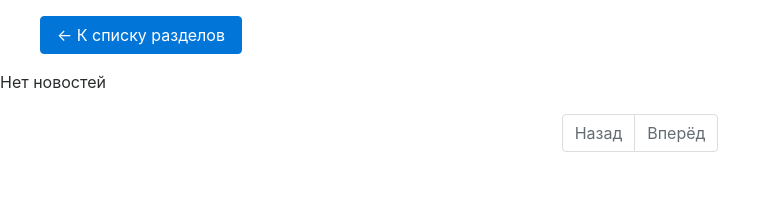
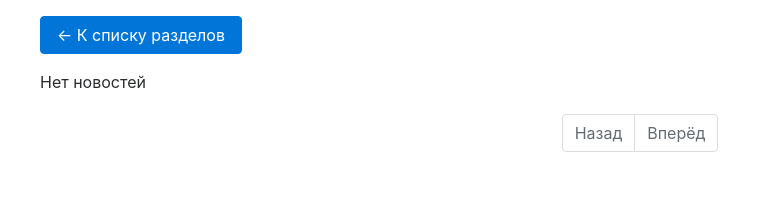
Before and after one commit to maksim-korzhov/sebbia, a React app: page /category/1 in a window 1280 px wide. Shown: the top 202 px of the page, without its empty margins (0-780 px from the left). Built offline with nearby package versions, Linux system fonts and the light colour scheme; no server answers.

Commit message:
Small fixes.

```diff
--- a/src/containers/NewsList.js
+++ b/src/containers/NewsList.js
@@ -63,7 +63,9 @@ class NewsList extends Component {
                 {
                     this.isNoNews() ?
                         <div>
-                            Нет новостей
+                            <ul>
+                                <li>Нет новостей</li>
+                            </ul>
                             <Pagination
                                 currentPage={this.pageNumber}
                                 isNextPage={false}
```
